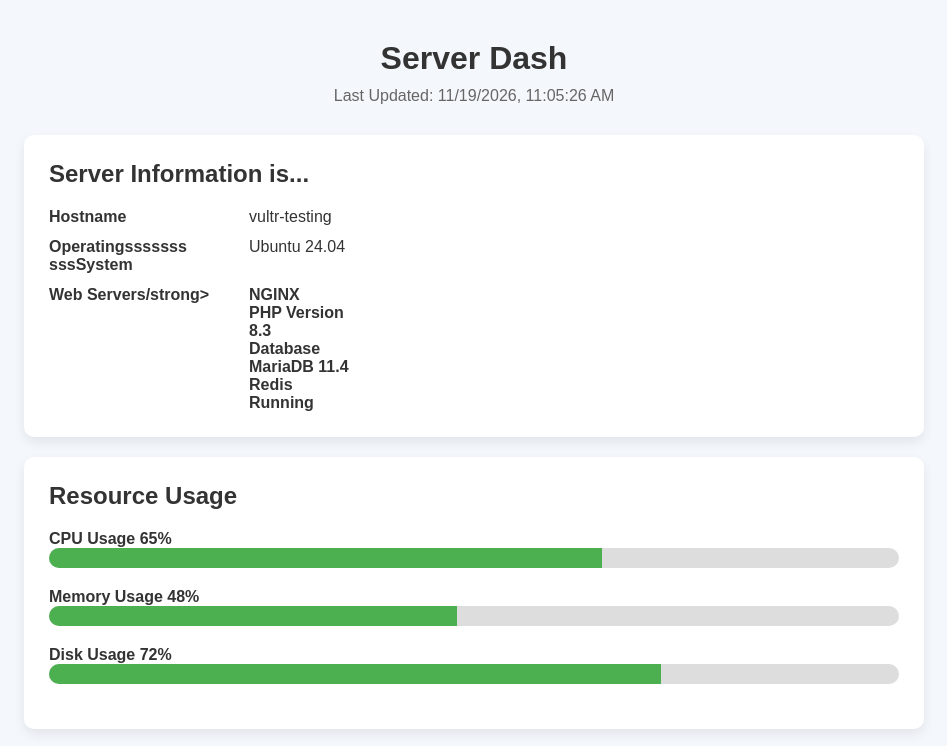
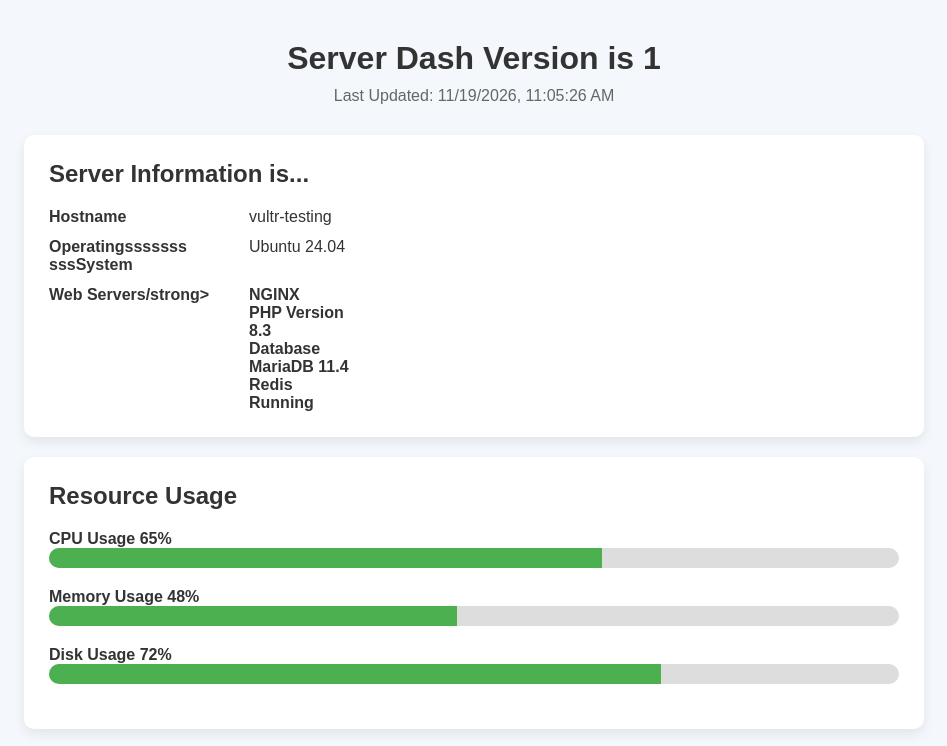
Before and after one commit to misam02/server-status-dashboard, a plain HTML site: page index.html in a window 1280 px wide. Shown: the top 746 px of the page, without its empty margins (166-1113 px from the left). Drawn offline with Linux system fonts and the light colour scheme.

Commit message:
trigger webhook 02

```diff
--- a/index.html
+++ b/index.html
@@ -12,7 +12,7 @@
 <div class="container">
 
     <header>
-	<h1>Server Dash</h1>
+	<h1>Server Dash Version is 1</h1>
         <p id="time"></p>
     </header>
 
```
